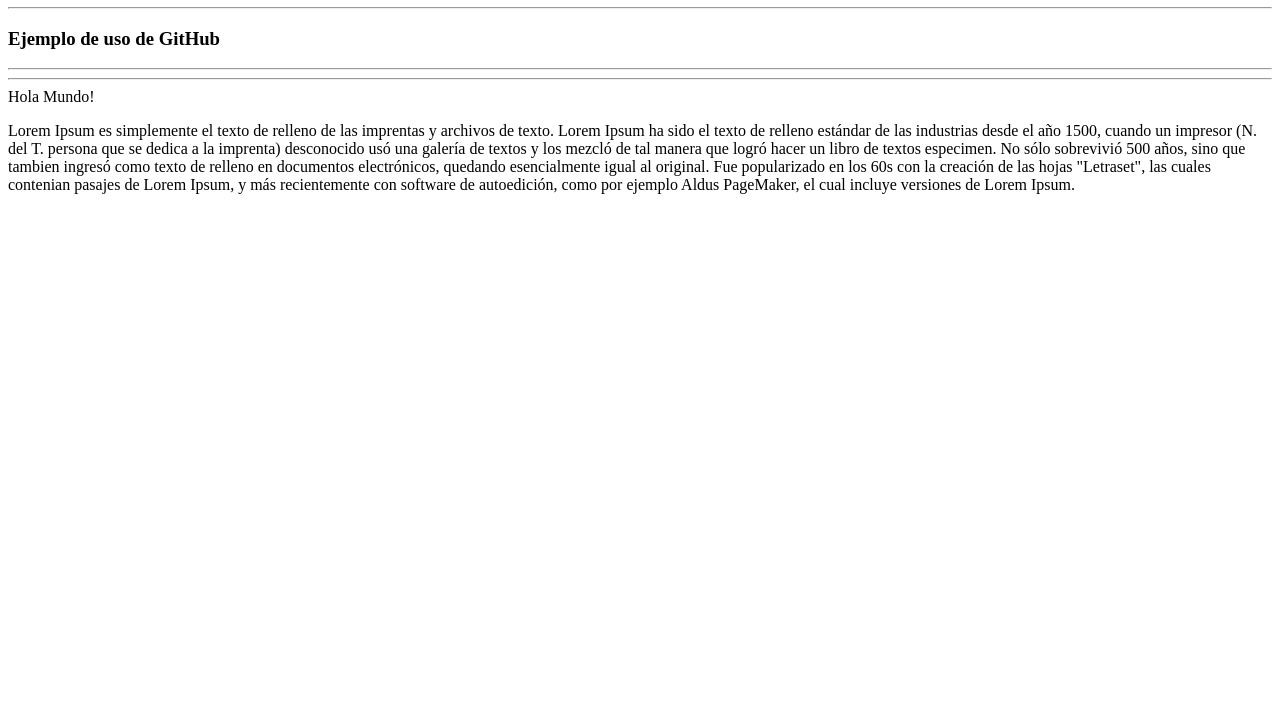
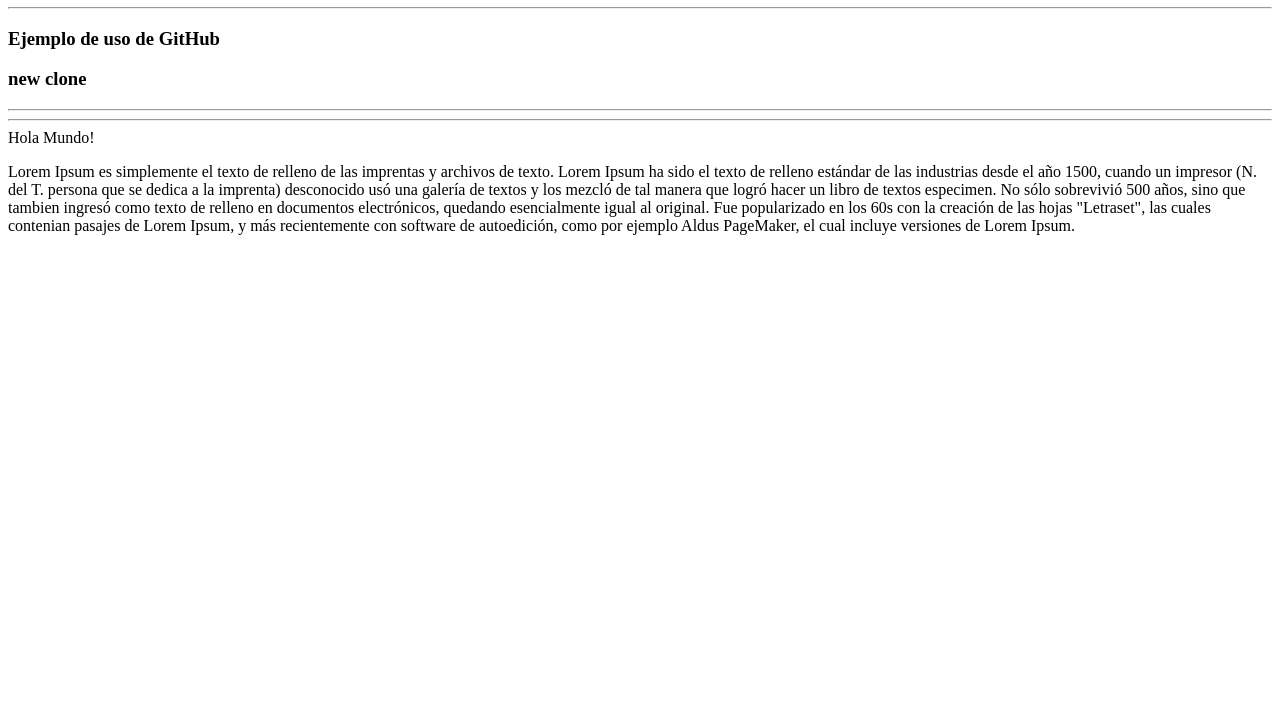
Before and after one commit to UMayor2018/ArquitecturaWeb, a website: page public_html/index.html in a window 1280 px wide. Shown: the part 83-800 px from the top of the page. Drawn offline with Linux system fonts and the light colour scheme.

Commit message:
cuarta Version

```diff
--- a/public_html/index.html
+++ b/public_html/index.html
@@ -15,6 +15,7 @@ and open the template in the editor.
         <h1><strong>Arquitectura de Desarrollo Web</strong></h1>
         <hr>
         <h3>Ejemplo de uso de GitHub</h3>
+        <h3>new clone</h3>
         <hr>
         <hr>
         <div>Hola Mundo!</div>
```
